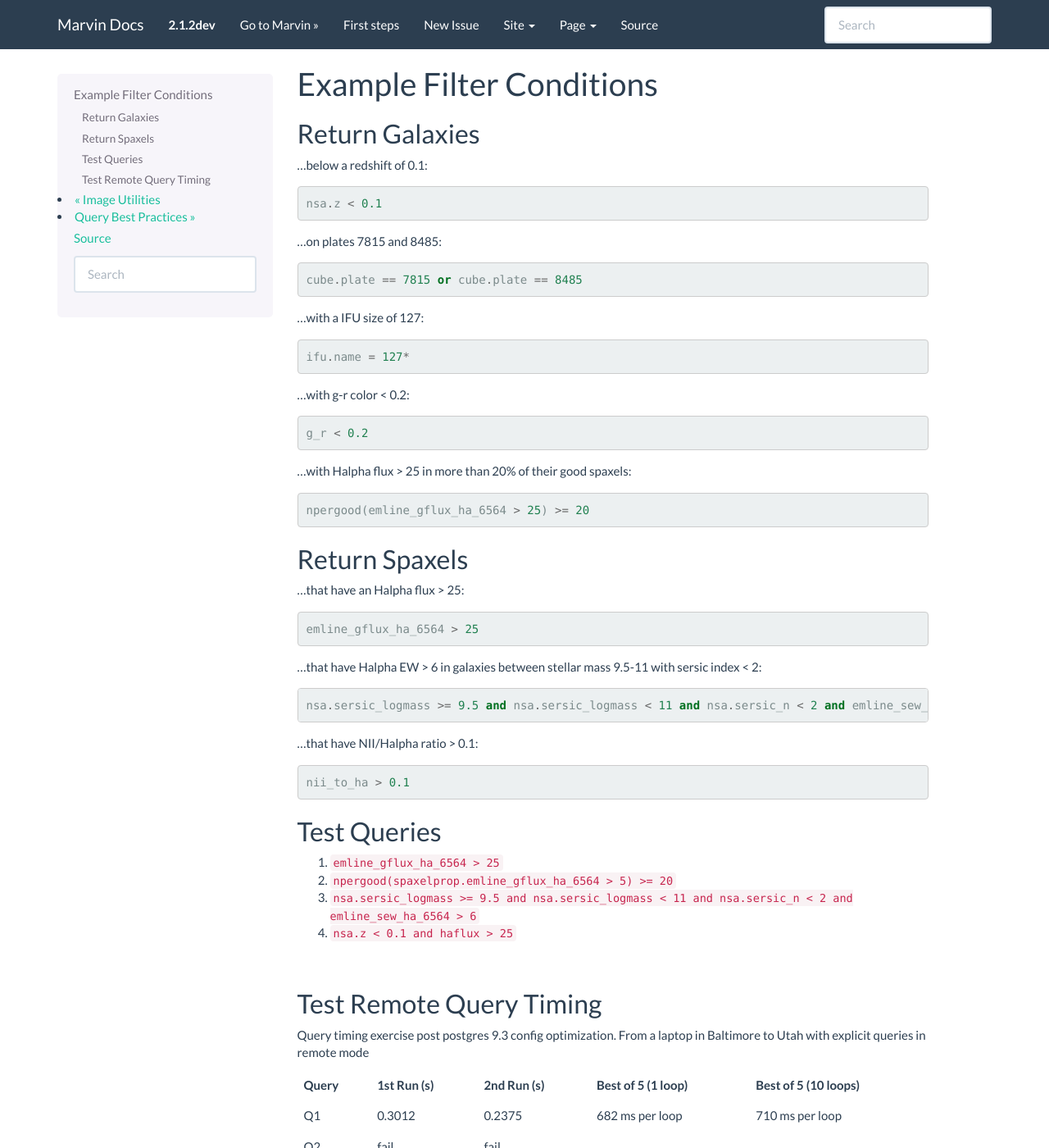
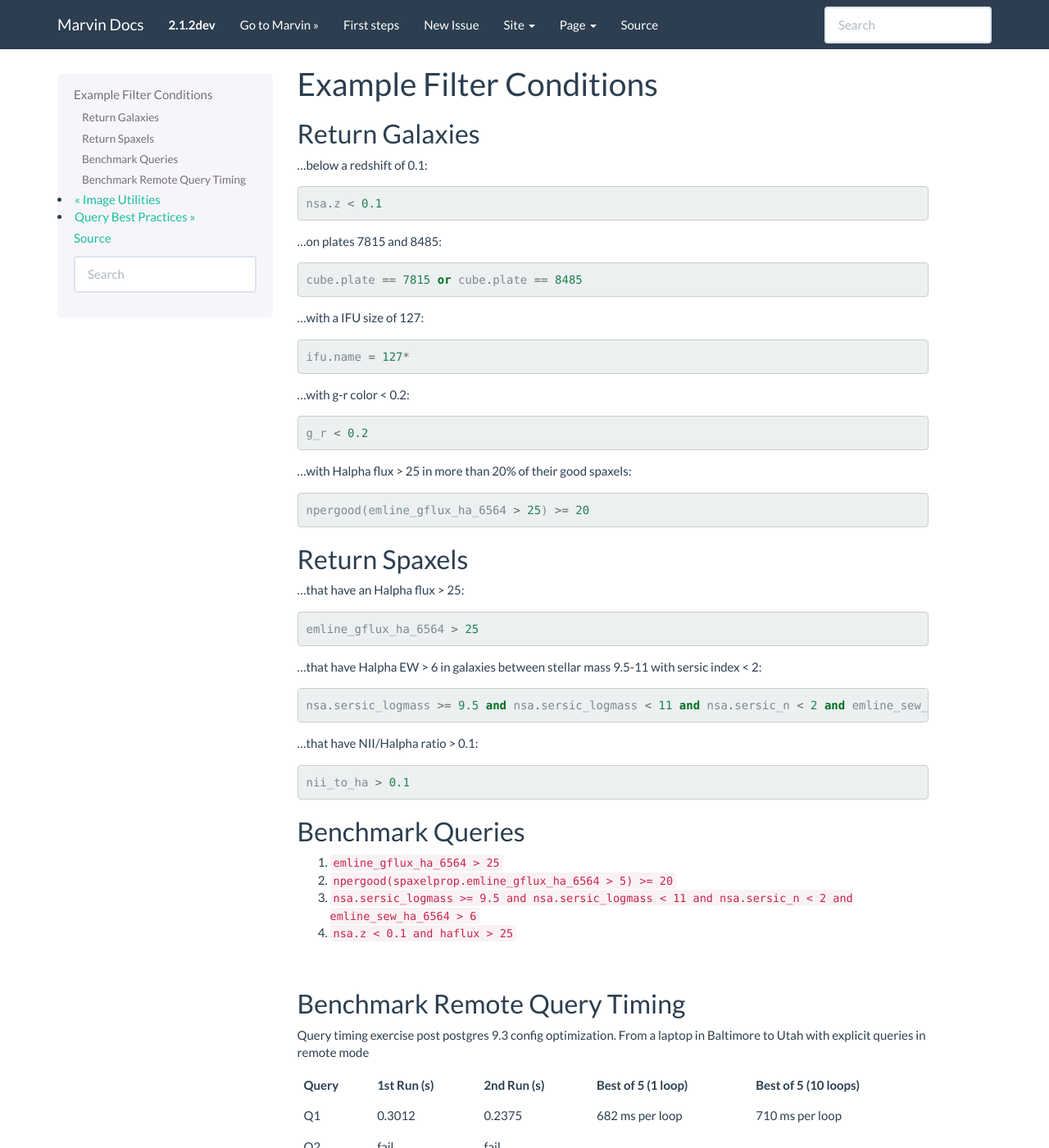
Before and after one commit to sdss/marvin, a Sphinx documentation site: the page built from docs/sphinx/tutorials/query-examples.rst, in a window 1280 px wide and 1400 px high. Shown: the whole window at 82% size. Built offline with Sphinx 7.4.7, drawn with Linux system fonts in a browser that asks for light colours; pages that are not in the unit, such as notebooks, are missing from menus; the version number is read from the project's files by our own code.

Commit message:
updates docs

```diff
--- a/docs/sphinx/tutorials/query-examples.rst
+++ b/docs/sphinx/tutorials/query-examples.rst
@@ -46,8 +46,8 @@ Return Spaxels
     nii_to_ha > 0.1
 
 
-Test Queries
-------------
+Benchmark Queries
+-----------------
 
 1. ``emline_gflux_ha_6564 > 25``
 2. ``npergood(spaxelprop.emline_gflux_ha_6564 > 5) >= 20``
@@ -56,8 +56,8 @@ Test Queries
 
 |
 
-Test Remote Query Timing
-------------------------
+Benchmark Remote Query Timing
+-----------------------------
 
 Query timing exercise post postgres 9.3 config optimization. From a laptop in Baltimore to Utah with explicit queries in remote mode
 
```
